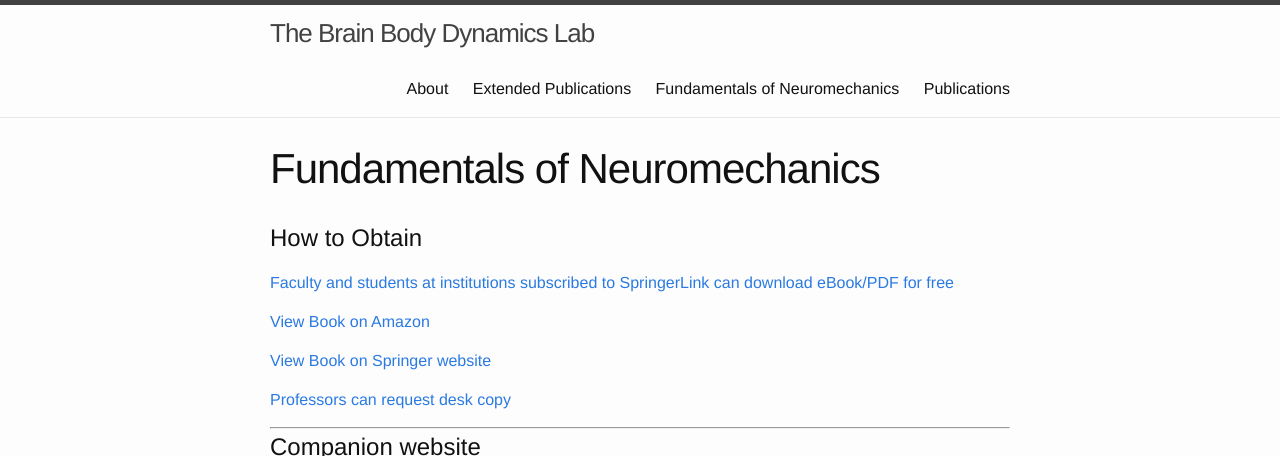
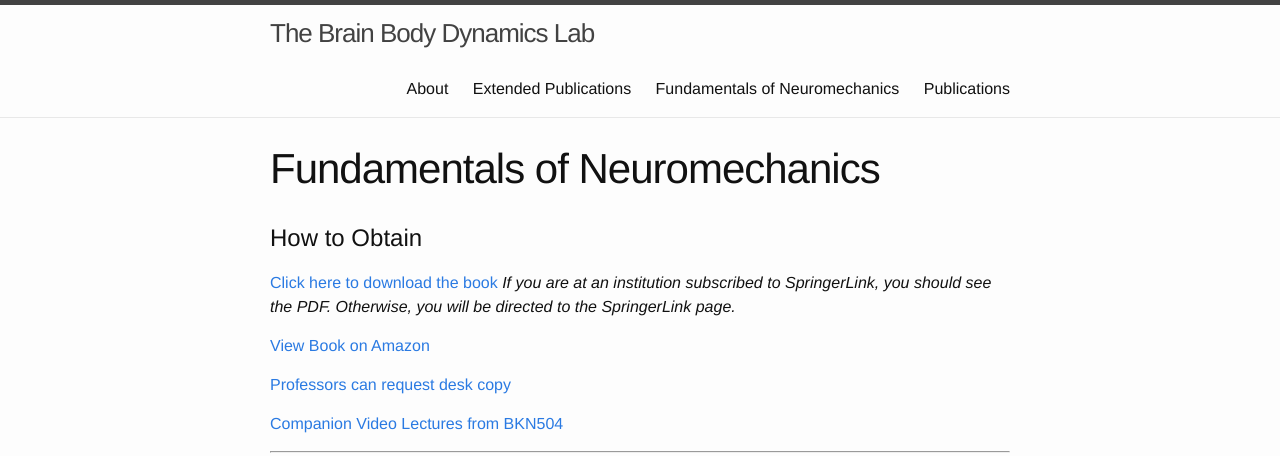
Before and after one commit to usc-bbdl/usc-bbdl.github.io, a Jekyll site: the page built from fundamentals.markdown, in a window 1280 px wide and 900 px high, cut to the strip 0-456 px from the top of the window. Built offline with Jekyll 4.4.1, drawn with Linux system fonts in a browser that asks for light colours; some of the changed text lies outside the part shown.

Commit message:
Francisco's requested changes

```diff
--- a/fundamentals.markdown
+++ b/fundamentals.markdown
@@ -7,13 +7,14 @@ menu: main
 
 # How to Obtain
 
-[Faculty and students at institutions subscribed to SpringerLink can download eBook/PDF for free](http://link.springer.com/content/pdf/10.1007/978-1-4471-6747-1.pdf)
+[Click here to download the book](http://link.springer.com/content/pdf/10.1007/978-1-4471-6747-1.pdf)
+*If you are at an institution subscribed to SpringerLink, you should see the PDF. Otherwise, you will be directed to the SpringerLink page.*
 
 [View Book on Amazon](http://www.amazon.com/Fundamentals-Neuromechanics-Biosystems-Biorobotics-Valero-Cuevas/dp/1447167465/ref=sr_1_1?ie=UTF8&qid=1451158117&sr=8-1&keywords=valero-cuevas)
 
-[View Book on Springer website](http://www.springer.com/us/book/9781447167464)
+[Professors can request desk copy](http://www.springer.com/services+for+this+book?SGWID=0-1772415-3261-0-9781447167464)
 
-[Professors can request desk copy](http://www.springer.com/services+for+this+book?SGWID=0-1772415-3261-0-9781447167464)
+[Companion Video Lectures from BKN504](http://bbdl.usc.edu/BMEBKN504.php)
 
 
 _______________________
@@ -65,8 +66,6 @@ _______________________
 
 # Extended Resources
 
-[Accompanying material and streamed videos of all lectures of graduate course BME 504: Neuromuscular Systems (2013)](http://bbdl.usc.edu/BMEBKN504.php)
-
 [Book Exercises by Chapter(.pdf)](https://github.com/usc-bbdl/usc-bbdl.github.io/files/72510/Exercises_V1_0.pdf)
 
 [Numerical Code (.zip)](https://github.com/usc-bbdl/usc-bbdl.github.io/files/72511/Numerical_Code_V1_0.zip)
```
